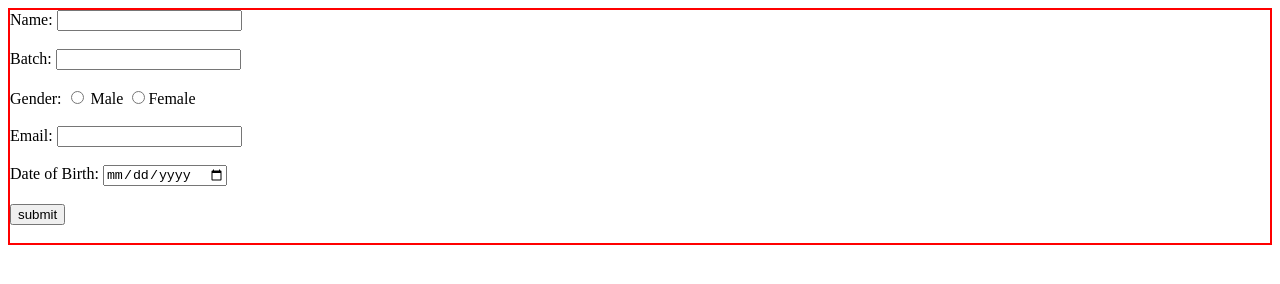
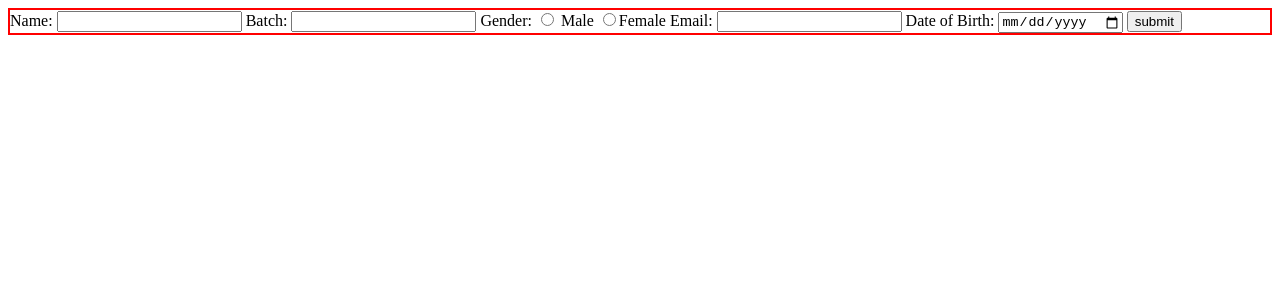
Before and after one commit to avikodre03/wrapform, a plain HTML site: page index.htm in a window 1280 px wide. Drawn offline with Linux system fonts and the light colour scheme.

Commit message:
host wrap1

```diff
--- a/index.css
+++ b/index.css
@@ -1,6 +1,5 @@
 .mainContainer{
     border: 2px solid red;
     display: flex;
-    flex-direction: column;
     flex-wrap: wrap;
 }
--- a/index.htm
+++ b/index.htm
@@ -12,20 +12,20 @@
 <body>
     <div class="mainContainer">
         <form action="submit">
-            <label>Name: </label> <input type="txt"><br />
-            <br>
-            <label>Batch: </label> <input type="txt"><br />
-            <br>
+            <label>Name: </label> <input type="txt">
+
+            <label>Batch: </label> <input type="txt">
+
             <label>Gender: </label>
             <input type="radio" name="gender" id=""> <label>Male</label> <input type="radio" name="gender"
-                id=""><label>Female</label><br />
-            <br>
-            <label>Email: </label><input type="email" name="" id=""><br />
-            <br>
-            <label>Date of Birth: </label><input type="date" name="" id=""><br />
-            <br>
-            <button type="submit">submit</button><br>
-            <br>
+                id=""><label>Female</label>
+
+            <label>Email: </label><input type="email" name="" id="">
+
+            <label>Date of Birth: </label><input type="date" name="" id="">
+
+            <button type="submit">submit</button>
+
 
 
         </form>
```
